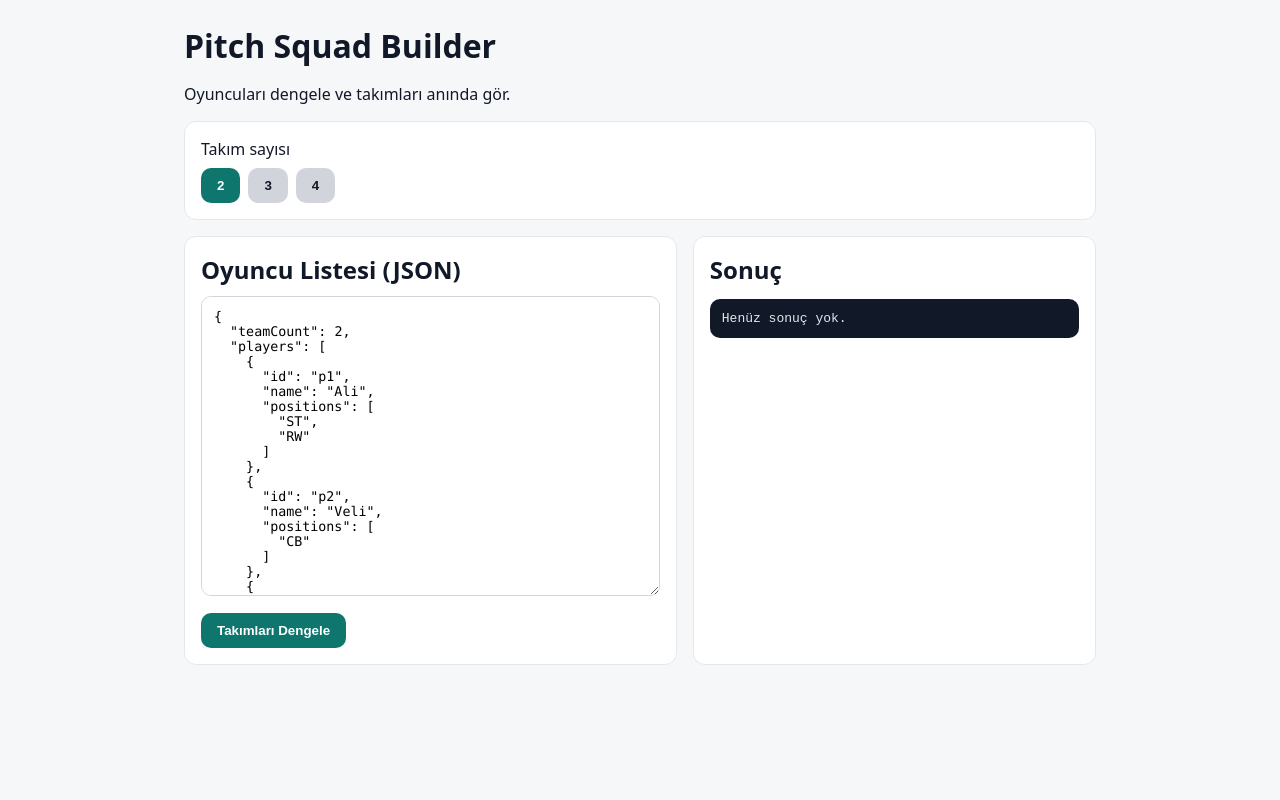
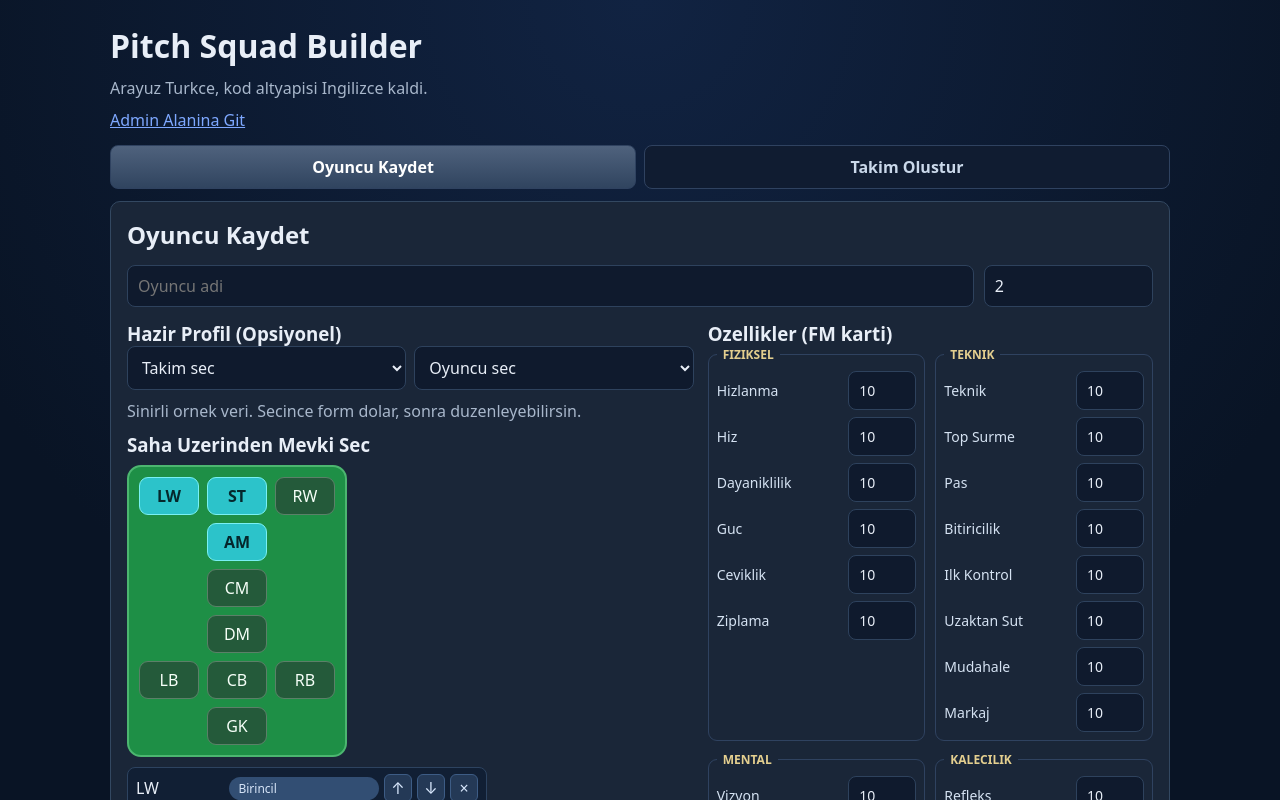
Before and after one commit to czechaj/pitch-squad-builder, a Next.js app: page / in a window 1280 px wide. Shown: the top 800 px of the page. Built offline with nearby package versions, Linux system fonts and the light colour scheme.

Commit message:
feat: rebuild legacy home player registration UI in Next.js

```diff
--- a/app/globals.css
+++ b/app/globals.css
@@ -1,24 +1,36 @@
-:root { color-scheme: light; }
+:root { color-scheme: dark; }
 * { box-sizing: border-box; }
-body { margin: 0; font-family: ui-sans-serif, system-ui, -apple-system, Segoe UI, Roboto, sans-serif; background: #f6f7f9; color: #111827; }
-main { max-width: 960px; margin: 0 auto; padding: 24px; }
-h1 { margin: 0 0 8px; }
-h2 { margin: 0 0 10px; }
-textarea { width: 100%; min-height: 300px; padding: 12px; border: 1px solid #d1d5db; border-radius: 10px; font-family: ui-monospace, SFMono-Regular, Menlo, monospace; }
-button { padding: 10px 16px; border: 0; border-radius: 10px; background: #0f766e; color: #fff; cursor: pointer; font-weight: 600; }
-pre { background: #111827; color: #e5e7eb; padding: 12px; border-radius: 10px; overflow: auto; }
-.row { display: grid; gap: 16px; grid-template-columns: 1.1fr .9fr; }
-.card { background: #fff; padding: 16px; border-radius: 12px; border: 1px solid #e5e7eb; }
-.controls { margin-bottom: 16px; }
-.count-buttons { display: flex; gap: 8px; margin-top: 8px; }
-.count-buttons button { background: #d1d5db; color: #111827; }
-.count-buttons button.active { background: #0f766e; color: #fff; }
-.teams { display: grid; gap: 10px; }
-.team { border: 1px solid #d1d5db; border-radius: 10px; padding: 10px; background: #f9fafb; }
-.team h3 { margin: 0 0 6px; }
-.team p { margin: 0 0 6px; font-size: 13px; color: #4b5563; }
-.team ul { margin: 0; padding-left: 18px; }
-
+body { margin: 0; font-family: ui-sans-serif, system-ui, -apple-system, Segoe UI, Roboto, sans-serif; background: radial-gradient(circle at top, #112342, #091425 55%); color: #e8eef7; }
+h1,h2,h3 { margin: 0; }
+button,input,select { font: inherit; }
+.legacy-main { max-width: 1100px; margin: 0 auto; padding: 24px 20px 40px; }
+.legacy-main p { color: #a8b7cb; margin: 10px 0; }
+.admin-link { color: #7ea8ff; display: inline-block; margin-bottom: 14px; }
+.legacy-tabs { display: grid; grid-template-columns: 1fr 1fr; gap: 8px; margin-bottom: 12px; }
+.legacy-tabs button { background: #101c31; color: #cad8ea; border: 1px solid #2f4260; padding: 10px; border-radius: 8px; cursor: pointer; font-weight: 700; }
+.legacy-tabs button.active { background: linear-gradient(180deg, #4f627d, #30445f); color: #fff; }
+.panel { background: #1a2638; border: 1px solid #334861; border-radius: 10px; padding: 16px; }
+.form-head { display: grid; grid-template-columns: 1fr .2fr; gap: 10px; margin: 14px 0; }
+input,select { background: #0f1a2d; color: #e8eef7; border: 1px solid #2e425d; border-radius: 8px; padding: 9px 10px; }
+.content-grid { display: grid; grid-template-columns: .56fr .44fr; gap: 14px; }
+.preset-row { display: grid; grid-template-columns: 1fr 1fr; gap: 8px; }
+.muted { color: #a3b3c9; }
+.pitch { margin-top: 8px; background: #1e8f46; border: 2px solid #4cb670; border-radius: 14px; padding: 10px; max-width: 220px; }
+.pitch-row { display: grid; grid-template-columns: repeat(3, 1fr); gap: 8px; margin-bottom: 8px; }
+.pitch-row:last-child { margin-bottom: 0; }
+.pos-btn { border: 1px solid #5b8068; background: #245a3a; color: #f6fff8; border-radius: 9px; padding: 7px 0; cursor: pointer; }
+.pos-btn.on { background: #2cc3ca; border-color: #79f0f4; color: #05272c; font-weight: 700; }
+.priority-list { margin-top: 10px; display: grid; gap: 8px; max-width: 360px; }
+.priority-item { display: grid; grid-template-columns: .5fr .8fr auto; align-items: center; background: #111f34; border: 1px solid #2d4360; border-radius: 8px; padding: 6px 8px; }
+.pill { background: #324e73; border-radius: 999px; padding: 3px 9px; font-size: 12px; color: #d6e4f7; }
+.prio-actions button { background: #243956; border: 1px solid #3d5c85; color: #d8e7fc; border-radius: 6px; margin-left: 5px; width: 28px; height: 28px; cursor: pointer; }
+.stats-grid { display: grid; grid-template-columns: 1fr 1fr; gap: 10px; }
+fieldset { border: 1px solid #2f4260; border-radius: 9px; padding: 8px; margin: 0; }
+legend { color: #e4cf8f; font-weight: 700; padding: 0 6px; font-size: 12px; }
+fieldset label { display: grid; grid-template-columns: 1fr 68px; align-items: center; gap: 8px; margin-bottom: 7px; color: #d5e2f2; font-size: 14px; }
+fieldset label:last-child { margin-bottom: 0; }
+.save-btn { width: 100%; margin-top: 14px; border: 1px solid #4d6787; background: linear-gradient(180deg, #3d5677, #2c405b); color: #fff; border-radius: 10px; padding: 11px 14px; font-weight: 700; cursor: pointer; }
 @media (max-width: 900px) {
-  .row { grid-template-columns: 1fr; }
+  .content-grid, .stats-grid { grid-template-columns: 1fr; }
+  .form-head { grid-template-columns: 1fr; }
 }
--- a/app/page.tsx
+++ b/app/page.tsx
@@ -1,99 +1,163 @@
 "use client";
 
-import { useState } from "react";
+import { useMemo, useState } from "react";
 
-const samplePlayers = [
-  { id: "p1", name: "Ali", positions: ["ST", "RW"] },
-  { id: "p2", name: "Veli", positions: ["CB"] },
-  { id: "p3", name: "Can", positions: ["CM"] },
-  { id: "p4", name: "Efe", positions: ["GK"] },
+const positionGrid = [
+  ["LW", "ST", "RW"],
+  ["", "AM", ""],
+  ["", "CM", ""],
+  ["", "DM", ""],
+  ["LB", "CB", "RB"],
+  ["", "GK", ""],
 ];
 
+const profileData: Record<string, string[]> = {
+  "Fenerbahçe 2024/25": ["Dusan Tadic", "Fred", "Irfan Can Kahveci", "Sebastian Szymanski"],
+  "Galatasaray 2024/25": ["Mauro Icardi", "Lucas Torreira", "Baris Alper Yilmaz", "Dries Mertens"],
+  "Besiktas 2024/25": ["Ciro Immobile", "Rafa Silva", "Gedson Fernandes", "Mert Gunok"],
+};
+
+const statGroups: Array<{ title: string; items: string[] }> = [
+  { title: "FIZIKSEL", items: ["Hizlanma", "Hiz", "Dayaniklilik", "Guc", "Ceviklik", "Ziplama"] },
+  { title: "TEKNIK", items: ["Teknik", "Top Surme", "Pas", "Bitiricilik", "Ilk Kontrol", "Uzaktan Sut", "Mudahale", "Markaj"] },
+  { title: "MENTAL", items: ["Vizyon", "Pozisyon Alma", "Karar Verme", "Sogukkanlilik", "Agresiflik", "Takim Oyunu", "Caliskanlik"] },
+  { title: "KALECILIK", items: ["Refleks", "Top Tutma"] },
+];
+
+type Priority = "Birincil" | "Ikincil" | "Alternatif";
+
 export default function HomePage() {
-  const [teamCount, setTeamCount] = useState(2);
-  const [payload, setPayload] = useState(JSON.stringify({ teamCount: 2, players: samplePlayers }, null, 2));
-  const [result, setResult] = useState<any>(null);
-  const [rawResult, setRawResult] = useState("");
-  const [loading, setLoading] = useState(false);
+  const [tab, setTab] = useState<"register" | "teams">("register");
+  const [playerName, setPlayerName] = useState("");
+  const [power, setPower] = useState(2);
+  const [teamProfile, setTeamProfile] = useState("");
+  const [presetPlayer, setPresetPlayer] = useState("");
+  const [selectedPosition, setSelectedPosition] = useState<string[]>(["LW", "ST", "AM"]);
+  const [priorityOrder, setPriorityOrder] = useState<Priority[]>(["Birincil", "Ikincil", "Alternatif"]);
+  const [stats, setStats] = useState<Record<string, number>>(
+    Object.fromEntries(statGroups.flatMap((group) => group.items.map((item) => [item, 10]))),
+  );
 
-  async function handleBalance() {
-    setLoading(true);
-    setResult(null);
-    setRawResult("");
-    try {
-      const res = await fetch("/api/balance", {
-        method: "POST",
-        headers: { "Content-Type": "application/json" },
-        body: payload,
-      });
-      const data = await res.json();
-      if (!res.ok) {
-        setRawResult(JSON.stringify(data, null, 2));
-      } else {
-        setResult(data);
-      }
-    } catch (err) {
-      setRawResult(JSON.stringify({ error: String(err) }, null, 2));
-    } finally {
-      setLoading(false);
-    }
+  const presetPlayers = useMemo(() => (teamProfile ? profileData[teamProfile] || [] : []), [teamProfile]);
+
+  function togglePosition(pos: string) {
+    setSelectedPosition((prev) => {
+      if (prev.includes(pos)) return prev.filter((p) => p !== pos);
+      if (prev.length >= 3) return prev;
+      return [...prev, pos];
+    });
   }
 
-  function syncTeamCount(nextCount: number) {
-    setTeamCount(nextCount);
-    try {
-      const parsed = JSON.parse(payload);
-      parsed.teamCount = nextCount;
-      setPayload(JSON.stringify(parsed, null, 2));
-    } catch {
-      // Keep the raw text untouched if user entered invalid JSON.
-    }
+  function movePriority(index: number, direction: -1 | 1) {
+    setPriorityOrder((prev) => {
+      const next = [...prev];
+      const target = index + direction;
+      if (target < 0 || target >= next.length) return prev;
+      const temp = next[index];
+      next[index] = next[target];
+      next[target] = temp;
+      return next;
+    });
   }
 
   return (
-    <main>
+    <main className="legacy-main">
       <h1>Pitch Squad Builder</h1>
-      <p>Oyuncuları dengele ve takımları anında gör.</p>
-      <section className="card controls">
-        <label>Takım sayısı</label>
-        <div className="count-buttons">
-          {[2, 3, 4].map((count) => (
-            <button key={count} className={teamCount === count ? "active" : ""} onClick={() => syncTeamCount(count)}>
-              {count}
-            </button>
-          ))}
-        </div>
+      <p>Arayuz Turkce, kod altyapisi Ingilizce kaldi.</p>
+      <a className="admin-link" href="/admin">Admin Alanina Git</a>
+
+      <section className="legacy-tabs">
+        <button className={tab === "register" ? "active" : ""} onClick={() => setTab("register")}>Oyuncu Kaydet</button>
+        <button className={tab === "teams" ? "active" : ""} onClick={() => setTab("teams")}>Takim Olustur</button>
       </section>
-      <div className="row">
-        <section className="card">
-          <h2>Oyuncu Listesi (JSON)</h2>
-          <textarea value={payload} onChange={(e) => setPayload(e.target.value)} />
-          <div style={{ marginTop: 12 }}>
-            <button onClick={handleBalance} disabled={loading}>{loading ? "Hesaplanıyor..." : "Takımları Dengele"}</button>
+
+      {tab === "register" ? (
+        <section className="panel">
+          <h2>Oyuncu Kaydet</h2>
+          <div className="form-head">
+            <input placeholder="Oyuncu adi" value={playerName} onChange={(e) => setPlayerName(e.target.value)} />
+            <input type="number" min={1} max={20} value={power} onChange={(e) => setPower(Number(e.target.value))} />
           </div>
+
+          <div className="content-grid">
+            <div>
+              <h3>Hazir Profil (Opsiyonel)</h3>
+              <div className="preset-row">
+                <select value={teamProfile} onChange={(e) => setTeamProfile(e.target.value)}>
+                  <option value="">Takim sec</option>
+                  {Object.keys(profileData).map((team) => <option key={team} value={team}>{team}</option>)}
+                </select>
+                <select value={presetPlayer} onChange={(e) => setPresetPlayer(e.target.value)}>
+                  <option value="">Oyuncu sec</option>
+                  {presetPlayers.map((name) => <option key={name} value={name}>{name}</option>)}
+                </select>
+              </div>
+              <p className="muted">Sinirli ornek veri. Secince form dolar, sonra duzenleyebilirsin.</p>
+
+              <h3>Saha Uzerinden Mevki Sec</h3>
+              <div className="pitch">
+                {positionGrid.map((row, rowIndex) => (
+                  <div key={rowIndex} className="pitch-row">
+                    {row.map((pos, colIndex) => pos ? (
+                      <button
+                        key={`${rowIndex}-${colIndex}`}
+                        className={selectedPosition.includes(pos) ? "pos-btn on" : "pos-btn"}
+                        onClick={() => togglePosition(pos)}
+                      >
+                        {pos}
+                      </button>
+                    ) : <span key={`${rowIndex}-${colIndex}`} />)}
+                  </div>
+                ))}
+              </div>
+
+              <div className="priority-list">
+                {selectedPosition.map((pos, index) => (
+                  <div key={pos} className="priority-item">
+                    <span>{pos}</span>
+                    <span className="pill">{priorityOrder[index] ?? "Alternatif"}</span>
+                    <div className="prio-actions">
+                      <button onClick={() => movePriority(index, -1)}>↑</button>
+                      <button onClick={() => movePriority(index, 1)}>↓</button>
+                      <button onClick={() => setSelectedPosition((prev) => prev.filter((p) => p !== pos))}>×</button>
+                    </div>
+                  </div>
+                ))}
+              </div>
+            </div>
+
+            <div>
+              <h3>Ozellikler (FM karti)</h3>
+              <div className="stats-grid">
+                {statGroups.map((group) => (
+                  <fieldset key={group.title}>
+                    <legend>{group.title}</legend>
+                    {group.items.map((item) => (
+                      <label key={item}>
+                        <span>{item}</span>
+                        <input
+                          type="number"
+                          min={1}
+                          max={20}
+                          value={stats[item]}
+                          onChange={(e) => setStats((prev) => ({ ...prev, [item]: Number(e.target.value) }))}
+                        />
+                      </label>
+                    ))}
+                  </fieldset>
+                ))}
+              </div>
+            </div>
+          </div>
+
+          <button className="save-btn">Oyuncuyu Kaydet</button>
         </section>
-        <section className="card">
-          <h2>Sonuç</h2>
-          {result?.teams ? (
-            <div className="teams">
-              {result.teams.map((team: any) => (
-                <div className="team" key={team.name}>
-                  <h3>{team.name}</h3>
-                  <p>Toplam Güç: {team.totalPower}</p>
-                  <ul>
-                    {team.playerIds.map((id: string) => {
-                      const player = result.players.find((p: any) => p.id === id);
-                      return <li key={id}>{player?.name ?? id} ({player?.power ?? "-"})</li>;
-                    })}
-                  </ul>
-                </div>
-              ))}
-            </div>
-          ) : (
-            <pre>{rawResult || "Henüz sonuç yok."}</pre>
-          )}
+      ) : (
+        <section className="panel">
+          <h2>Takim Olustur</h2>
+          <p className="muted">Bu adimda oyuncular secilip dengeleme mutation endpointlerine gonderilecek.</p>
         </section>
-      </div>
+      )}
     </main>
   );
 }
```
